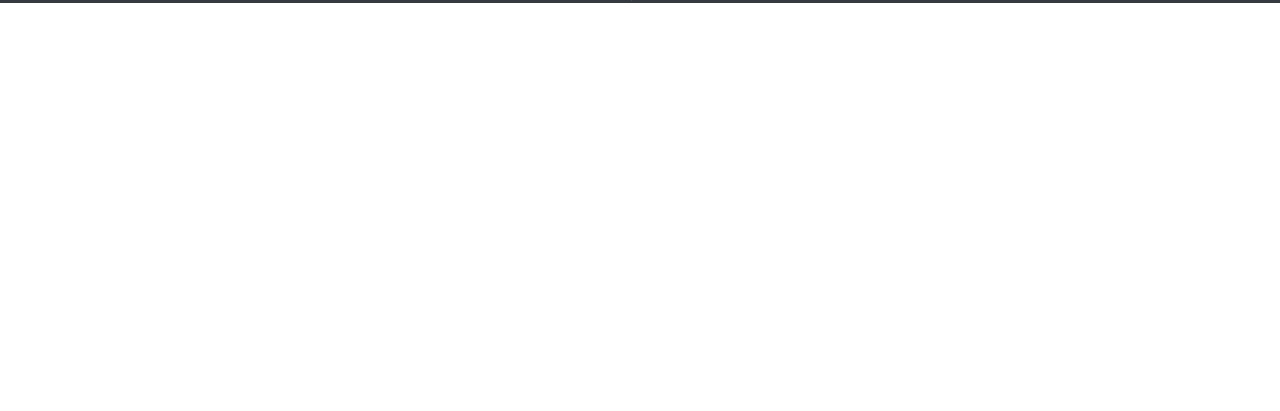
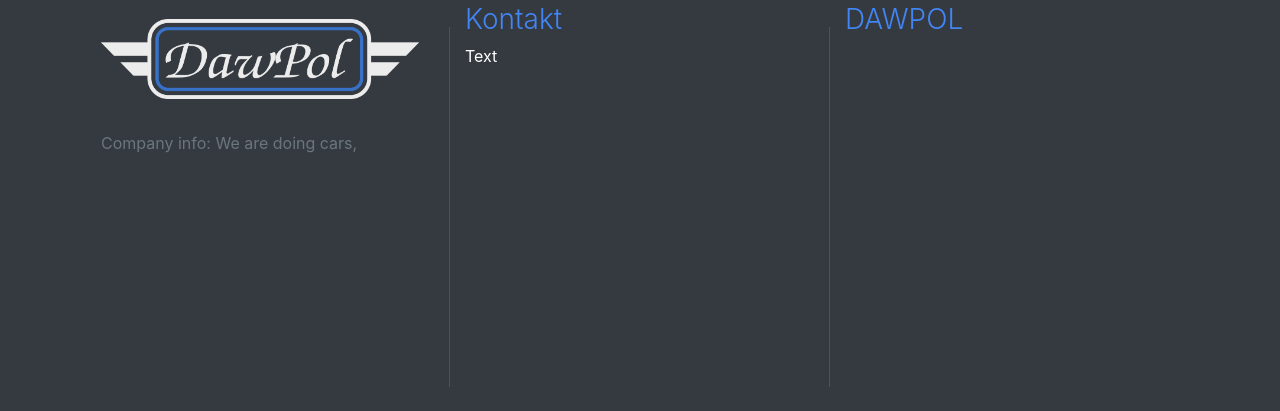
Before and after one commit to piotrenewicz/Dawpol_Website, a Django app: template contact/templates/contact/info.html in a window 1280 px wide. Shown: the part 431-842 px from the top of the page. Before the commit the page ends 434 px from the top, so only its background shows below. Run offline with Django 3.2, Linux system fonts and the light colour scheme; the template is opened without the code that fills it, so the values that code supplies are empty; some libraries are stand-ins or nearby versions.

Commit message:
Footer progress,

```diff
--- a/contact/templates/contact/info.html
+++ b/contact/templates/contact/info.html
@@ -12,14 +12,14 @@
 
 {% block content %}
     <div class="row">
-        <div class="col-6" style="text-align: end; font-size: 2.3vw">
+        <div class="col-6" style="text-align: end;">
             adres:<br/>
             numer telefonu:<br/>
             adres e-mail:<br/>
             interaktywna mapa:<br/>
             cokolwiek jeszcze:
         </div>
-        <div class="col-6" style="font-size: 2.3vw">
+        <div class="col-6">
             kurkuma <br/>
             999 <br/>
             xd@swiat <br/>
--- a/main/templates/main/base.html
+++ b/main/templates/main/base.html
@@ -35,7 +35,7 @@
                         <img src="{% static "main/img/logo.png" %}" alt="{Logo_1}"/>
                     </a>
                     <div class="top-bar"> {#  col-xs col-sm col-md ml-md-2 pt-sm-4 pt-1 bg-dark"> {# ml-sm-2    MarginLeft-small&up-2 * .25 ?? #}
-                        <h2 class="display-5 equal_height">{% block page_header %} STRONA GŁÓWNA {% endblock page_header %}</h2>
+                        <div class="equal_height">{% block page_header %} STRONA GŁÓWNA {% endblock page_header %}</div>
                     </div>
                 </div>
                 <div class="row">
@@ -81,19 +81,36 @@
                 </div>
 
             </div> {# end of the normal container block #}
-            <div id="footer" class="row bg-dark"> <!-- TODO: footer should have it's own class-->
             {% block footer %}
-                    <div class="col-sm-4">
-                        AutoMechanik
+                <div class="footer">
+                    <div class="container">
+                        <div class="row vertical-divider">
+                            <div class="col-sm-4"> {#  bg-warning">  #}
+                                <div class="m-3 mt-0">
+                                    <a href="/"> {#  col-sm-3 col-md-3 pt-sm-4 pb-sm-4 bg-dark">  #}
+                                        <img src="{% static "main/img/logo.png" %}" alt="{Logo_1}"/>
+                                    </a>
+                                </div>
+                                <div class="p-3 text-muted">
+                                    Company info: We are doing cars,
+                                </div>
+                                <div style="padding-bottom: 15rem;"></div> {# spacer maybe put something there #}
                             </div>
                             <div class="col-sm-4">
-                        Będzin
+                                <h3 class="font-weight-light text-info">
+                                    Kontakt
+                                </h3>
+                                Text
                             </div>
                             <div class="col-sm-4">
+                                <h3 class="font-weight-light text-info">
                                     DAWPOL
+                                </h3>
+                            </div>
+                        </div>
+                    </div>
                 </div>
             {% endblock footer %}
-            </div>
         </div> {# end of the container fluid #}
         <!-- oh so that's how html does comments -->
     {% endblock body %}
```
Also changed, not shown: main/static/main/assets/scss/_custom.scss (+37 -14 lines), db.sqlite3, main/static/main/bootstrap_css/compiled.js. Lines whose indentation alone changed are shown as unchanged.
